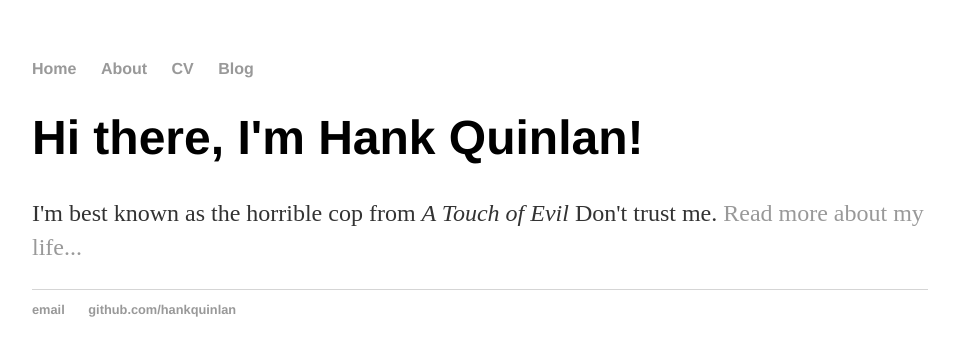
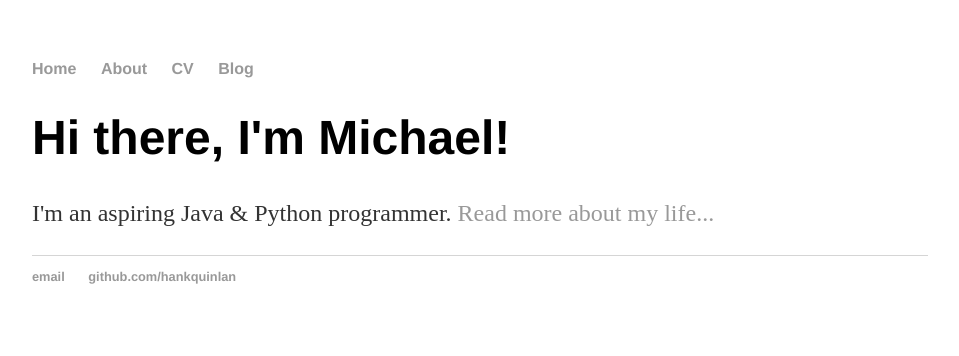
Before and after one commit to mpedzi03/mpedzi03.github.io.old, a Jekyll site: the page built from index.html, in a window 1280 px wide. Shown: the top 356 px of the page, without its empty margins (160-1119 px from the left). Built offline with Jekyll 4.4.1, drawn with Linux system fonts in a browser that asks for light colours.

Commit message:
Update index.html
!u

```diff
--- a/index.html
+++ b/index.html
@@ -1,8 +1,8 @@
 ---
 layout: default
-title: Hank Quinlan, Horrible Cop
+title: Michael Pedzimaz, Computer Scientist
 ---
 <div class="blurb">
-	<h1>Hi there, I'm Hank Quinlan!</h1>
-	<p>I'm best known as the horrible cop from <em>A Touch of Evil</em> Don't trust me. <a href="/about">Read more about my life...</a></p>
+	<h1>Hi there, I'm Michael!</h1>
+	<p>I'm an aspiring Java & Python programmer.  <a href="/about">Read more about my life...</a></p>
 </div><!-- /.blurb -->
```
